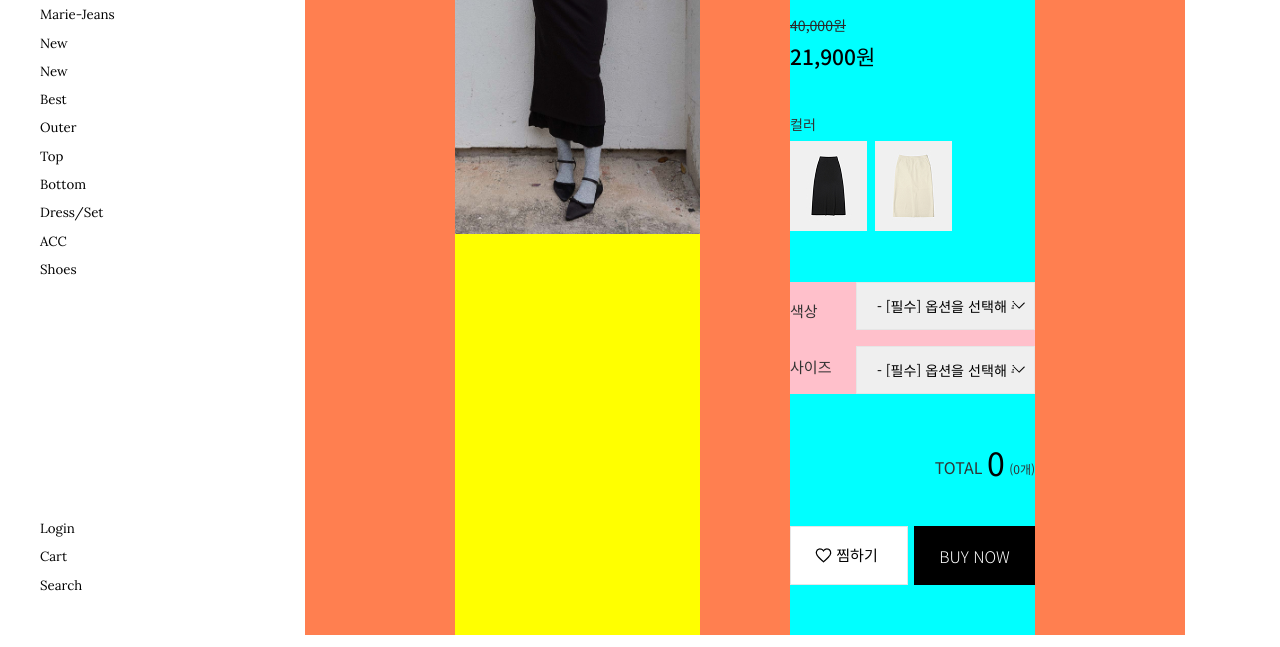
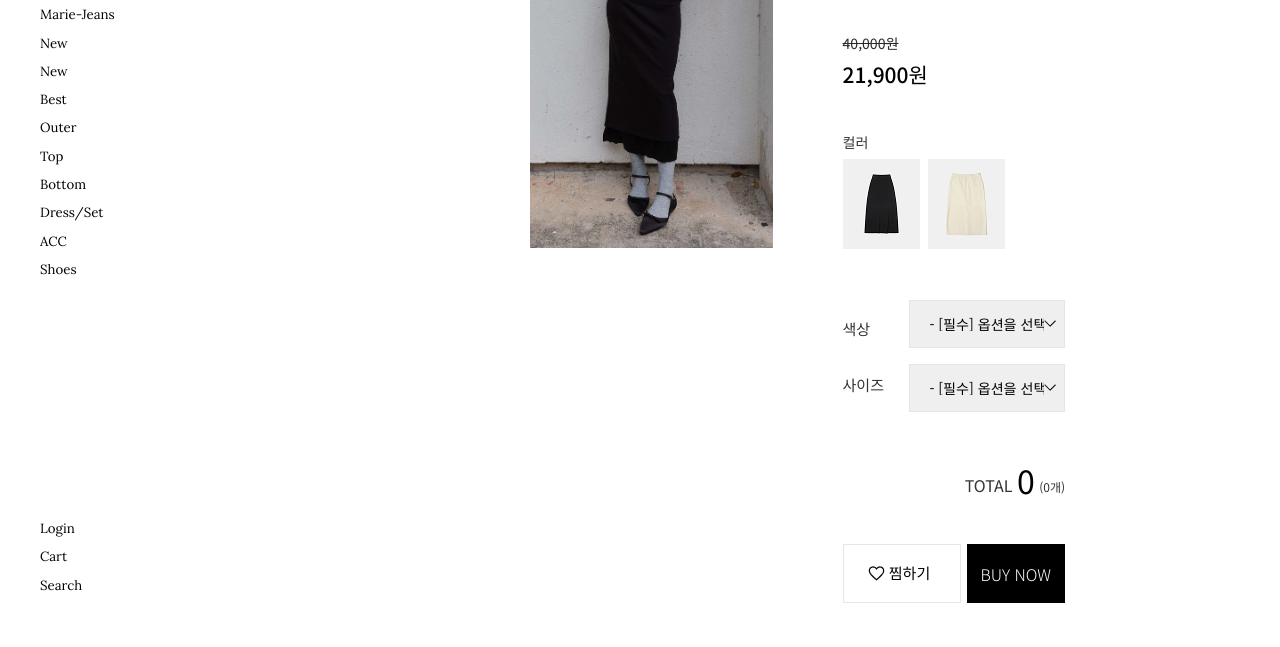
Before and after one commit to k-minhee/Marie-Market, a plain HTML site: page product_detail.html in a window 1280 px wide. Shown: the part 153-800 px from the top of the page. Drawn offline with nearby package versions, Linux system fonts and the light colour scheme.

Commit message:
Add files via upload

```diff
--- a/styles/product_detail.css
+++ b/styles/product_detail.css
@@ -1,18 +1,17 @@
 main {
     max-width:1500px; min-width:320px;
-    margin-left: 210px;
-    padding: 62px 95px;
+    margin-left: calc(210px + ((1710px - 1500px) / 2));
+    padding: 80px 95px;
 }
 main .detail_top {
-    background-color: coral;
-    padding: 0 150px; margin-bottom: 150px;
+    padding: 0 120px; margin-bottom: 150px;
     display: flex; justify-content: space-between;
 }
 /* 컨텐츠 사이 공통간격 */
-main .detail_top .detail_big_img {width: calc((100% - 90px) / 2); background-color: yellow;}
+main .detail_top .detail_big_img {width: calc((100% - 50px) / 2);}
 main .detail_top .detail_big_img img {width: 100%;}
 main .detail_top .detail_top_right {
-    width: calc((100% - 90px) / 2); background-color: aqua;
+    width: calc((100% - 90px) / 2);
 }
 main .detail_top .detail_top_right > * {margin-bottom: 50px;}
 main .detail_top .detail_top_right .detail_title {padding-bottom: 12px; border-bottom: 1px solid #E6E6E6;}
@@ -27,7 +26,7 @@ main .detail_top .detail_top_right .detail_color .color_option_wrap a {margin-ri
 main .detail_top .detail_top_right .detail_color .color_option_wrap a img {}
 main .detail_top .detail_top_right .detail_option {}
 main .detail_top .detail_top_right .detail_option dl {
-    background-color: pink; display: flex; flex-flow: row wrap;
+    display: flex; flex-flow: row wrap;
     justify-content: space-between; align-items: center;
 }
 main .detail_top .detail_top_right .detail_option dl dt {
```
